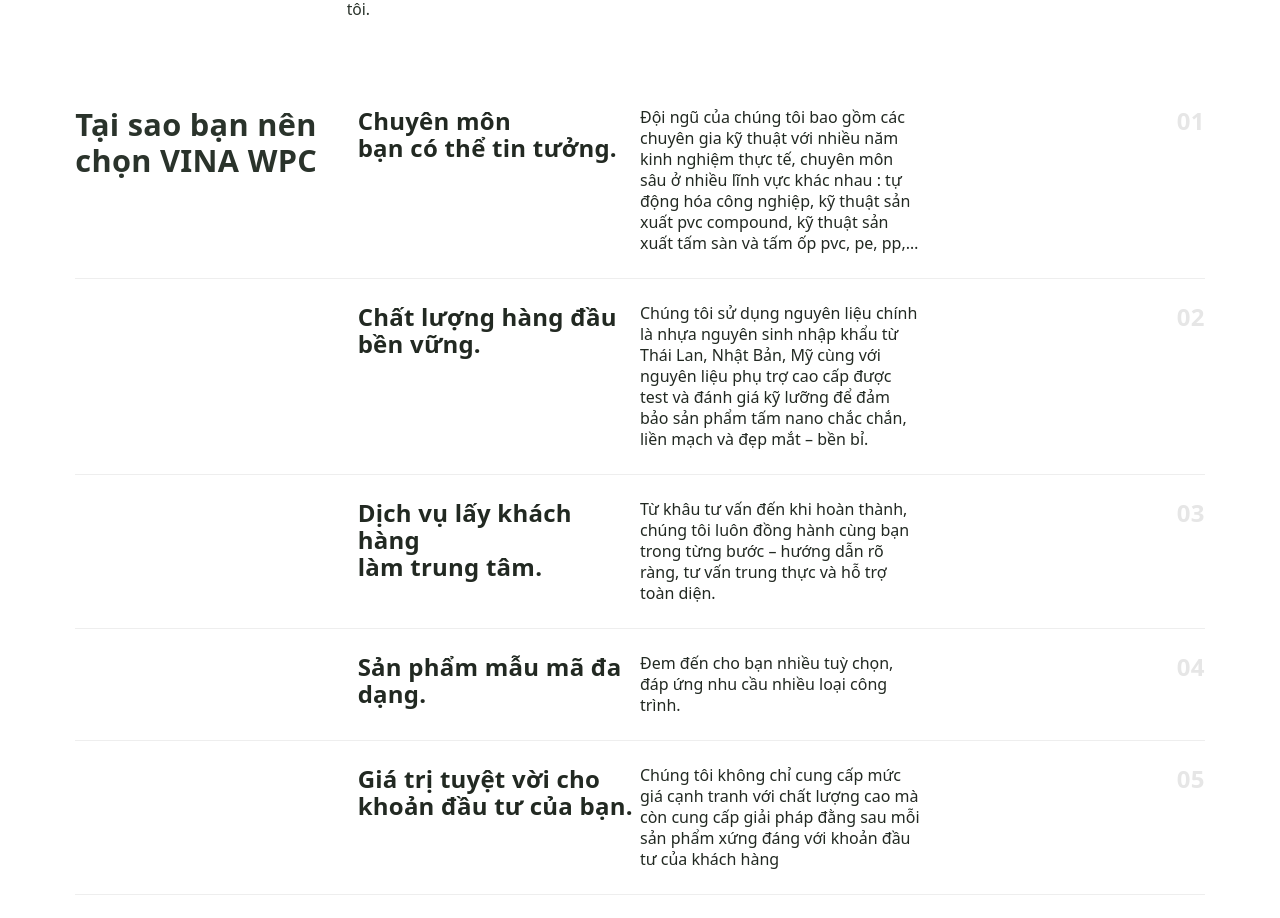
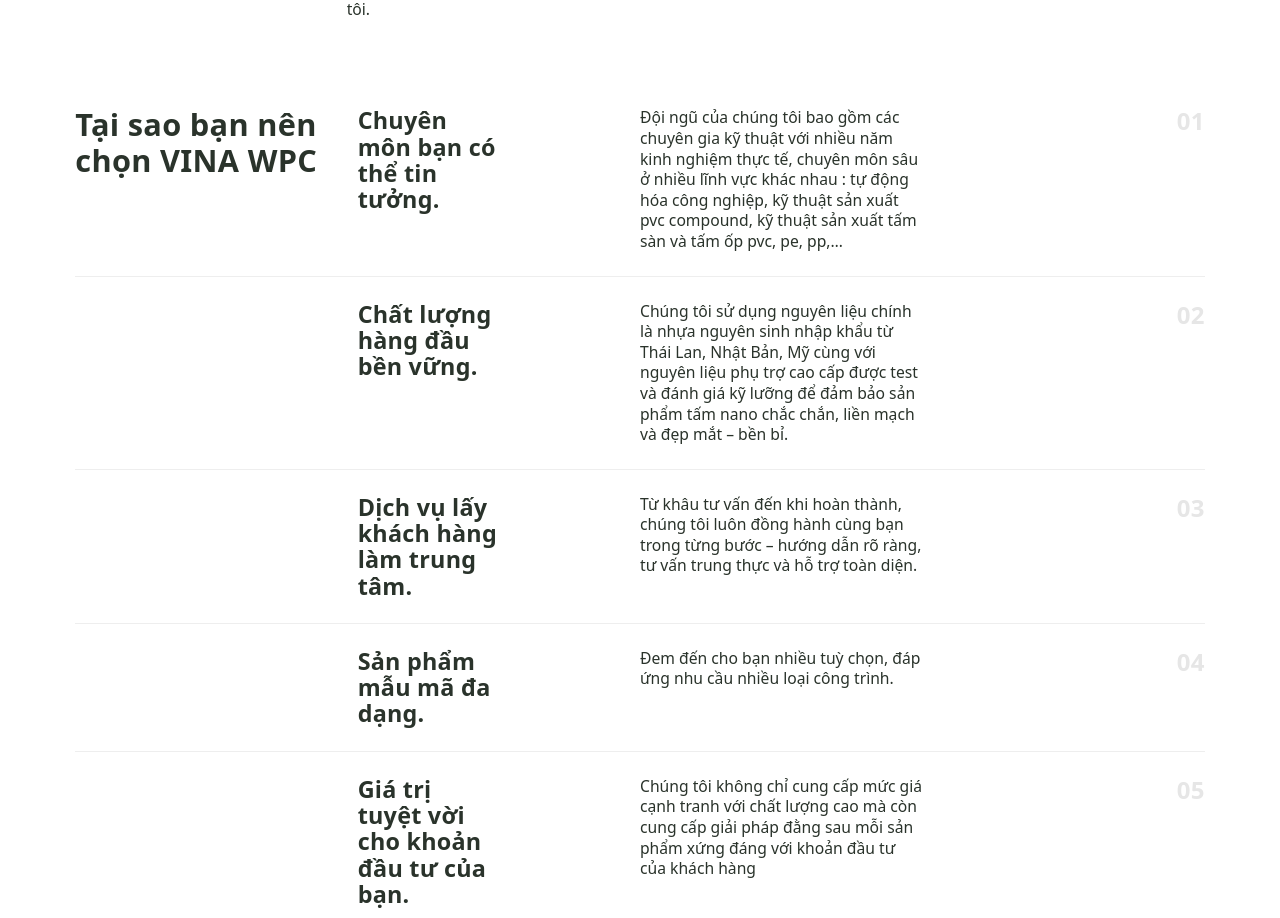
Before and after one commit to dunganh21/vina-wpc, a Next.js app: page /about in a window 1280 px wide. Shown: the part 968-1886 px from the top of the page. Built offline with nearby package versions, Linux system fonts and the light colour scheme.

Commit message:
fix : about page

```diff
--- a/src/components/sections/ProductComposition.tsx
+++ b/src/components/sections/ProductComposition.tsx
@@ -6,27 +6,27 @@
     number: 1,
     title: 'Lớp bảo vệ bề mặt',
     description: 'Chống trầy xước, nấm mốc.',
-    position: { top: '15.5%', left: '75%' }, // Position relative to container
+    position: { top: '14%', left: '75%' }, // Position relative to container
   },
   {
     number: 2,
     title: 'Lớp film màu',
     description: 'Được phủ lớp vân gỗ, đá, bê tông hoặc màu sơn...',
-    position: { top: '29%', left: '75%' },
+    position: { top: '27%', left: '75%' },
   },
   {
     number: 3,
     title: 'Lớp gắn kết',
     description:
       'Tạo sự liên kết giữa bề mặt các tấm và giúp phân tán lực tác động lên bề mặt tấm.',
-    position: { top: '43%', left: '75%' },
+    position: { top: '41%', left: '75%' },
   },
   {
     number: 4,
     title: 'Lớp cốt',
     description:
       'Có cấu tạo từ bột đá cẩm thạch và nhựa nguyên sinh tạo sự ổn định, chống ẩm, chống mối mọt và chống ồn.',
-    position: { top: '58%', left: '75%' },
+    position: { top: '56%', left: '75%' },
   },
 ];
 
@@ -61,7 +61,7 @@
                 <p className="body-2 text-neutral/80">{layer.description}</p>
               </div>
 
-              <div className="h6 flex aspect-square w-5 items-center justify-center bg-primary text-white sm:w-8 lg:hidden">
+              <div className="h6 flex aspect-square w-5 translate-y-2 items-center justify-center bg-primary text-white sm:w-8 lg:hidden">
                 {layer.number}
               </div>
             </div>
--- a/src/components/sections/WhyChooseUs.tsx
+++ b/src/components/sections/WhyChooseUs.tsx
@@ -1,16 +1,16 @@
 const features = [
   {
-    title: 'Chuyên môn\nbạn có thể tin tưởng.',
+    title: 'Chuyên môn bạn có thể tin tưởng.',
     description:
       'Đội ngũ của chúng tôi bao gồm các chuyên gia kỹ thuật với nhiều năm kinh nghiệm thực tế, chuyên môn sâu ở nhiều lĩnh vực khác nhau : tự động hóa công nghiệp, kỹ thuật sản xuất pvc compound, kỹ thuật sản xuất tấm sàn và tấm ốp pvc, pe, pp,…',
   },
   {
-    title: 'Chất lượng hàng đầu\nbền vững.',
+    title: 'Chất lượng hàng đầu bền vững.',
     description:
       'Chúng tôi sử dụng nguyên liệu chính là nhựa nguyên sinh nhập khẩu từ Thái Lan, Nhật Bản, Mỹ cùng với nguyên liệu phụ trợ cao cấp được test và đánh giá kỹ lưỡng để đảm bảo sản phẩm tấm nano chắc chắn, liền mạch và đẹp mắt – bền bỉ.',
   },
   {
-    title: 'Dịch vụ lấy khách hàng\nlàm trung tâm.',
+    title: 'Dịch vụ lấy khách hàng làm trung tâm.',
     description:
       'Từ khâu tư vấn đến khi hoàn thành, chúng tôi luôn đồng hành cùng bạn trong từng bước – hướng dẫn rõ ràng, tư vấn trung thực và hỗ trợ toàn diện.',
   },
@@ -20,12 +20,12 @@
       'Đem đến cho bạn nhiều tuỳ chọn, đáp ứng nhu cầu nhiều loại công trình.',
   },
   {
-    title: 'Giá trị tuyệt vời cho\nkhoản đầu tư của bạn.',
+    title: 'Giá trị tuyệt vời cho khoản đầu tư của bạn.',
     description:
       'Chúng tôi không chỉ cung cấp mức giá cạnh tranh với chất lượng cao mà còn cung cấp giải pháp đằng sau mỗi sản phẩm xứng đáng với khoản đầu tư của khách hàng',
   },
   {
-    title: 'Bảo hành đáng tin cậy,\nAn tâm dài lâu.',
+    title: 'Bảo hành đáng tin cậy, An tâm dài lâu.',
     description:
       'Sản phẩm của chúng tôi đi kèm với chế độ bảo hành chặt chẽ – vì sự hài lòng và an tâm của bạn là điều quan trọng nhất.',
   },
@@ -72,35 +72,24 @@
                 <div className="flex items-start">
                   {/* Empty Column 1 (for alignment with header) */}
                   <div className="flex-1">
-                    {index === 0 && (
-                      <h2 className="h3 leading-[1.15625em]">
-                        Tại sao bạn nên chọn VINA WPC
-                      </h2>
-                    )}
+                    {index === 0 && <h3>Tại sao bạn nên chọn VINA WPC</h3>}
                   </div>
 
                   {/* Feature Title - Column 2 */}
                   <div className="flex-1">
-                    <h3
-                      className="text-2xl leading-[1.125em] font-semibold tracking-[0.24px] text-[#222922]"
-                      dangerouslySetInnerHTML={{
-                        __html: feature.title.replace(/\n/g, '<br />'),
-                      }}
-                    />
+                    <p className="h4 lg:w-1/2">{feature.title}</p>
                   </div>
 
                   {/* Feature Description - Column 3 */}
                   <div className="flex-1">
-                    <p className="text-base leading-[1.3125em] font-normal text-[#222922]">
-                      {feature.description}
-                    </p>
+                    <p>{feature.description}</p>
                   </div>
 
                   {/* Numbers - Column 4 */}
                   <div className="flex-1 text-right">
-                    <span className="text-2xl leading-[1.125em] font-semibold tracking-[0.24px] text-[#e6e6e6]">
+                    <p className="text-2xl leading-[1.125em] font-semibold tracking-[0.24px] text-[#e6e6e6]">
                       {String(index + 1).padStart(2, '0')}
-                    </span>
+                    </p>
                   </div>
                 </div>
 
```
